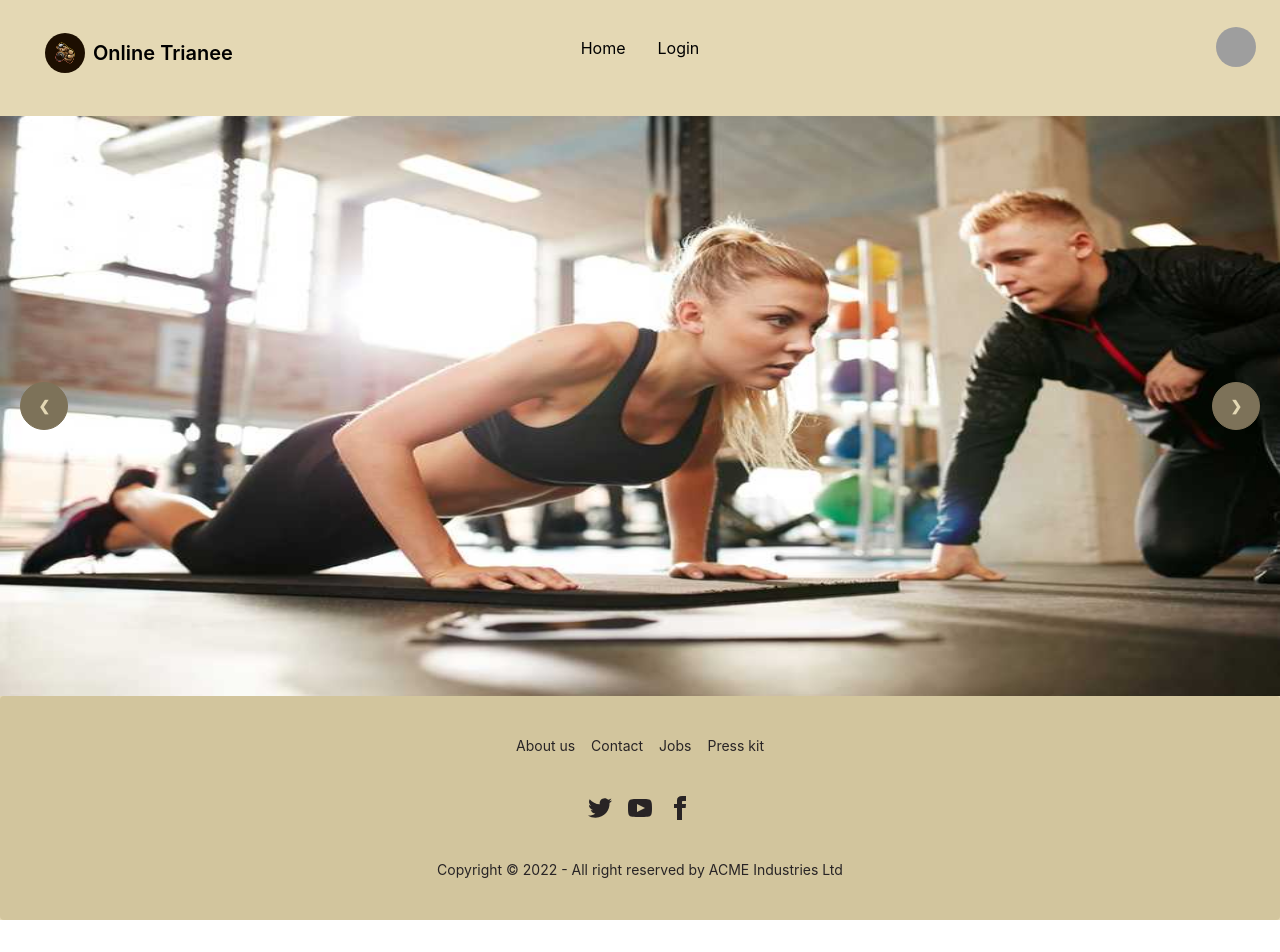
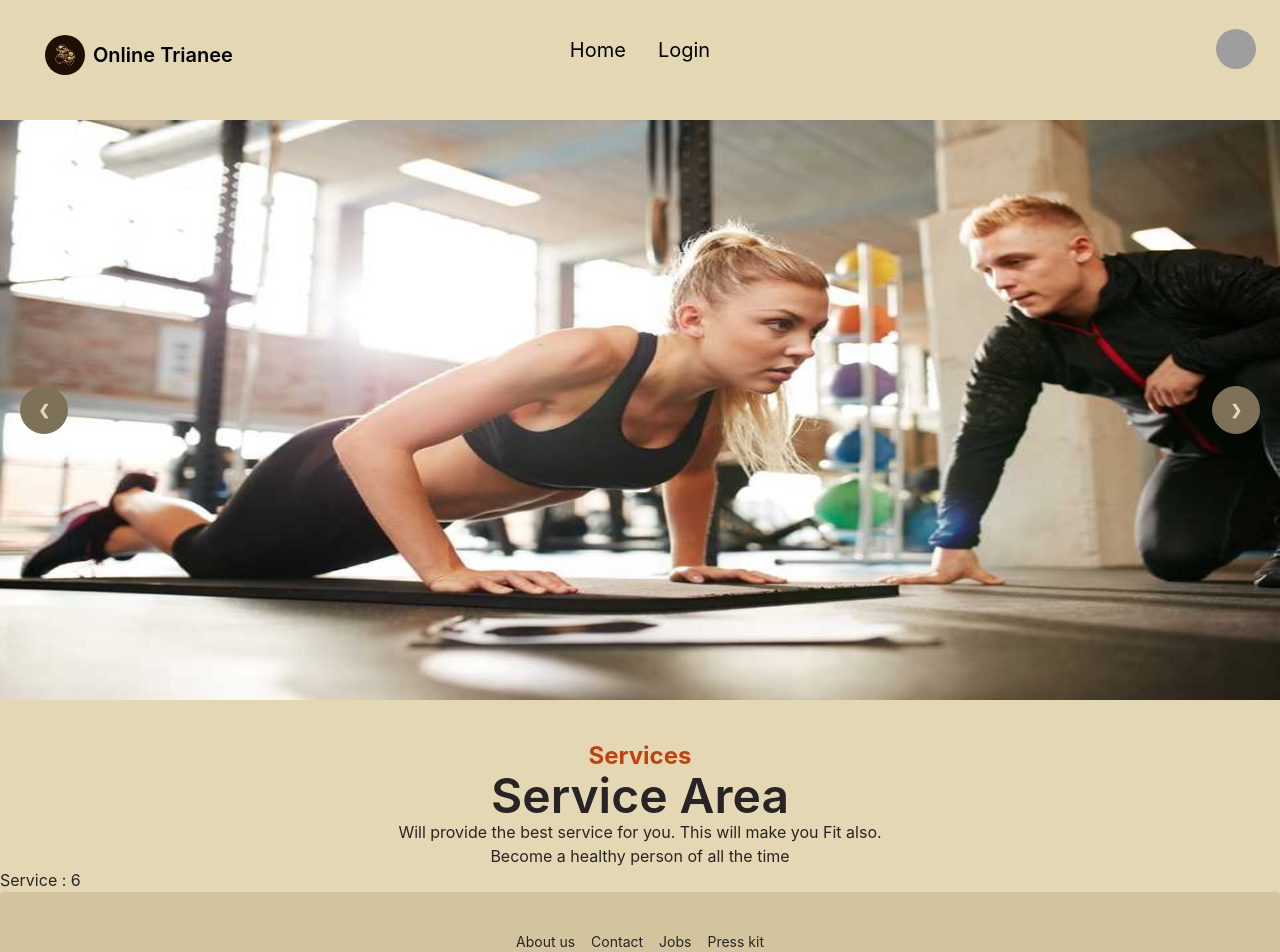
Before and after one commit to naimurrahmanniloy/gym-trainer-client, a React (Create React App) app: page / in a window 1280 px wide. Shown: the top 952 px of the page. Before the commit the page ends 920 px from the top, so only its background shows below. Built offline with nearby package versions, Linux system fonts and the light colour scheme; grey boxes are pictures that could not be loaded.

Commit message:
done with the loading data

```diff
--- /dev/null
+++ b/public/services.json
@@ -0,0 +1,38 @@
+[
+    {
+        "picture": "https://images.hindustantimes.com/img/2021/09/30/550x309/abdominal_fat_(1)_1632997411712_1632997414716.jpg",
+        "name": "Fat Loss Program",
+        "detail": "Fat is a common thing that we suffer a lot. For this reason we are here to make you a fat loss person. If you want to get this service i will provide a online routine for the fat loss program ",
+        "price": 5000
+    },
+    {
+        "picture": "https://hips.hearstapps.com/hmg-prod/images/gettyimages-492573824-1528828970.jpg?resize=1200:*",
+        "name": "Muscle gain Program",
+        "detail": "This is mainly for the people who are skiny. For this reason we are here to make you a muscular person. If you want to get this service i will provide a online routine for the muscle gain program ",
+        "price": 8000
+    },
+    {
+        "picture": "https://cdn-wordpress-info.futurelearn.com/wp-content/uploads/FL657-Blog_train-like-an-athlete.jpg",
+        "name": "Athlete Program",
+        "detail": "This is for the athelete persons who are wanting to boost up their energies and make a healthy life. If you want to get this service i will provide a online routine for the athlete program ",
+        "price": 3000
+    },
+    {
+        "picture": "https://s.hdnux.com/photos/01/20/64/12/21185210/4/1200x0.jpg",
+        "name": "Bodybuilding Program",
+        "detail": "Bodybuilding is a passion of all peoples. Those who are wanting to get a body shape that helps to compitite with others can avail this service i will provide a online routine for the bodybuilding program ",
+        "price": 10000
+    },
+    {
+        "picture": "https://www.mensjournal.com/wp-content/uploads/mf/_main_crossfit_2.jpg?w=1000&h=563&crop=1&quality=86&strip=all",
+        "name": "Boosting Strenth Program",
+        "detail": "This is for the persons who are wanting to boost up strenth for working. Boosting strenth will prevent the laziness. If you want to get this service i will provide a online routine for the boosting strenth program ",
+        "price": 2000
+    },
+    {
+        "picture": "https://breakingmuscle.com/wp-content/uploads/2014/12/62371489270165a07468z.jpg",
+        "name": "Powerlifting Program",
+        "detail": "The biggest compitition is powerlifting. This is a very intersting fo the powerlifters.  If you want to get this service i will provide a online routine for the powerlifting program ",
+        "price": 4000
+    }
+]
--- a/src/Pages/Home/Home/Home.js
+++ b/src/Pages/Home/Home/Home.js
@@ -1,10 +1,12 @@
 import React from 'react';
 import Banner from '../Banner/Banner';
+import Services from '../Services/Services';
 
 const Home = () => {
     return (
         <div>
             <Banner></Banner>
+            <Services></Services>
         </div>
     );
 };
--- /dev/null
+++ b/src/Pages/Home/Services/Services.js
@@ -0,0 +1,24 @@
+import React, { useEffect, useState } from 'react';
+
+const Services = () => {
+    const [services, setServices] = useState([]);
+    useEffect(() => {
+        fetch('services.json')
+            .then(res => res.json())
+            .then(data => setServices(data))
+    }, [])
+    return (
+        <div>
+            <div className='text-center mt-10'>
+                <p className='text-2xl font-bold text-orange-700'>Services</p>
+                <h2 className="text-5xl font-semibold">Service Area</h2>
+                <p>Will provide the best service for you. This will make you Fit also. <br></br> Become a healthy person of all the time</p>
+            </div>
+            <div>
+                <h2>Service : {services.length}</h2>
+            </div>
+        </div>
+    );
+};
+
+export default Services;
--- a/src/Shared/Header/Header.js
+++ b/src/Shared/Header/Header.js
@@ -11,8 +11,8 @@ const Header = () => {
                         <svg xmlns="http://www.w3.org/2000/svg" className="h-5 w-5" fill="none" viewBox="0 0 24 24" stroke="currentColor"><path strokeLinecap="round" strokeLinejoin="round" strokeWidth="2" d="M4 6h16M4 12h8m-8 6h16" /></svg>
                     </label>
                     <ul tabIndex={0} className="menu menu-compact dropdown-content mt-3 p-2 shadow bg-base-100 rounded-box w-52">
-                        <li><Link className='m-4' >Home</Link></li>
-                        <Link className='m-4'>Login</Link>
+                        <Link className='m-4 text-xl' >Home</Link>
+                        <Link className='m-4 text-xl'>Login</Link>
                     </ul>
                 </div>
                 <a className="btn btn-ghost normal-case text-xl">
@@ -22,8 +22,8 @@ const Header = () => {
             </div>
             <div className="navbar-center hidden lg:flex">
                 <ul className="menu menu-horizontal p-0">
-                    <Link className='m-4'>Home</Link>
-                    <Link className='m-4'>Login</Link>
+                    <Link className='m-4 text-xl'>Home</Link>
+                    <Link className='m-4 text-xl'>Login</Link>
                 </ul>
             </div>
             <div className="navbar-end">
@@ -35,7 +35,7 @@ const Header = () => {
                     </label>
                     <ul tabIndex={0} className="menu menu-compact dropdown-content mt-3 p-2 shadow bg-base-100 rounded-box w-52">
 
-                        <p>Naimur Rahman Niloy</p>
+                        <p className='text-center'>Naimur Rahman Niloy</p>
                         <button className='btn btn-ghost mt-3'>Logout</button>
                     </ul>
                 </div>
```
